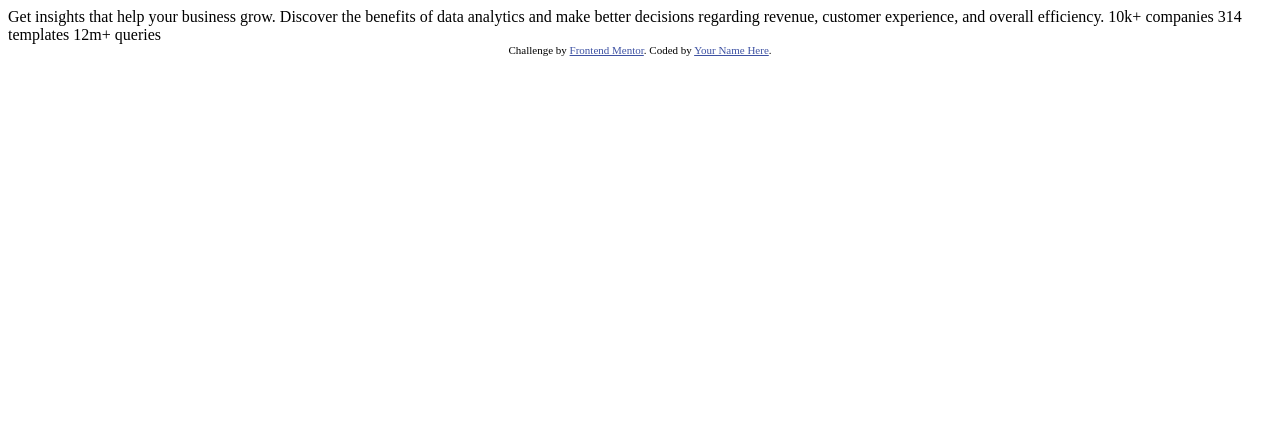
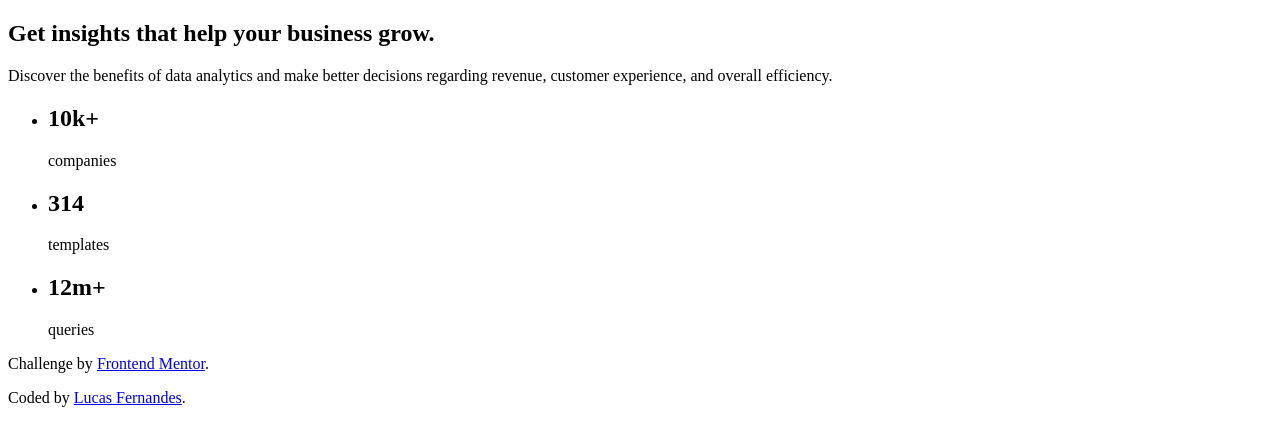
Before and after one commit to lucashtw/StatsPreviewCardComponent, a plain HTML site: page index.html in a window 1280 px wide. Drawn offline with Linux system fonts and the light colour scheme.

Commit message:
Criando o html

```diff
--- a/index.html
+++ b/index.html
@@ -2,32 +2,43 @@
 <html lang="en">
 <head>
   <meta charset="UTF-8">
-  <meta name="viewport" content="width=device-width, initial-scale=1.0"> <!-- displays site properly based on user's device -->
-
+  <meta name="viewport" content="width=device-width, initial-scale=1.0">
   <link rel="icon" type="image/png" sizes="32x32" href="./images/favicon-32x32.png">
-
+  <link rel="stylesheet" href="style.css">
   <title>Frontend Mentor | Stats preview card component</title>
-
-  <!-- Feel free to remove these styles or customise in your own stylesheet 👍 -->
-  <style>
-    .attribution { font-size: 11px; text-align: center; }
-    .attribution a { color: hsl(228, 45%, 44%); }
-  </style>
 </head>
 <body>
+  <main>
+    <section>
+      <h1>
+        Get insights that help your business grow.
+      </h1>
+      <div class="corpo-card">
+        <p class="corpo-card__texto">
+          Discover the benefits of data analytics and make better decisions regarding revenue, customer
+          experience, and overall efficiency.
+        </p>
+      </div>
+      <ul>
+        <li><h2>10k+</h2><p>companies</p></li>
+        <li><h2>314</h2><p>templates</p></li>
+        <li><h2>12m+</h2><p>queries</p></li>
+      </ul>
+    </section>
 
-  Get insights that help your business grow.
 
-  Discover the benefits of data analytics and make better decisions regarding revenue, customer
-  experience, and overall efficiency.
 
-  10k+ companies
-  314 templates
-  12m+ queries
 
-  <div class="attribution">
-    Challenge by <a href="https://www.frontendmentor.io?ref=challenge" target="_blank">Frontend Mentor</a>.
-    Coded by <a href="#">Your Name Here</a>.
-  </div>
+
+  </main>
+
+  <footer class="attribution">
+    <p>
+      Challenge by <a href="https://www.frontendmentor.io?ref=challenge" target="_blank">Frontend Mentor</a>.
+    </p>
+    <p>
+      Coded by <a href="https://github.com/lucashtw">Lucas Fernandes</a>.
+    </p>
+  </footer>
 </body>
 </html>
```
Also changed, not shown: style.css (added).
